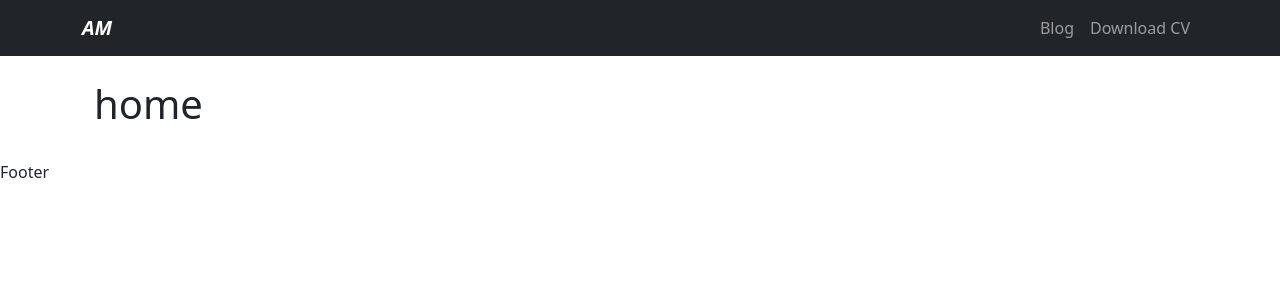
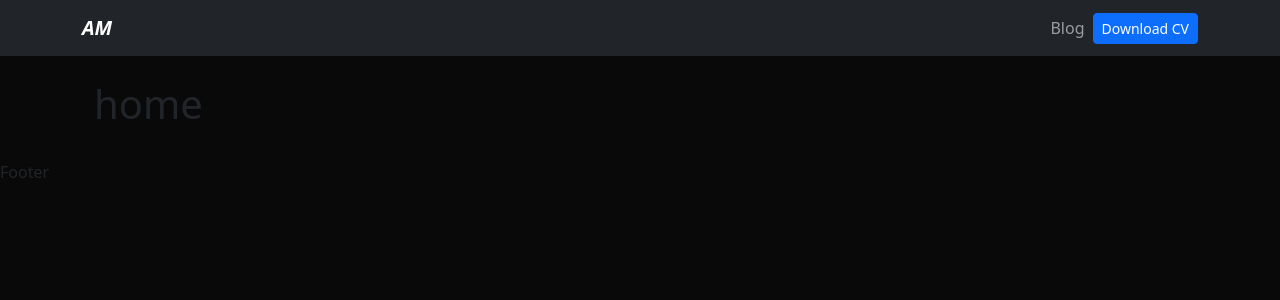
Before and after one commit to adrs1166ma/Portfolio, a Django app: page / in a window 1280 px wide. Shown: the top 300 px of the page. Run offline with Django 5.2, Linux system fonts and the light colour scheme; data that the repository does not hold is empty; parts of the project's set-up code (start-up, migrations or seed data) failed here and were passed over.

Commit message:
se creo carpeta de static donde se coloco el main.css y se colocara archivos estaticos

```diff
--- /dev/null
+++ b/portfolio/static/main.css
@@ -0,0 +1,3 @@
+body {
+    background: #090909;
+}
--- a/portfolio/templates/layout.html
+++ b/portfolio/templates/layout.html
@@ -1,3 +1,5 @@
+{% load static %}
+
 <!DOCTYPE html>
 <html lang="en">
 <head>
@@ -5,6 +7,7 @@
     <meta name="viewport" content="width=device-width, initial-scale=1.0">
     <title>Django Portfolio</title>
     <link href="https://cdn.jsdelivr.net/npm/bootstrap@5.3.3/dist/css/bootstrap.min.css" rel="stylesheet" integrity="sha384-QWTKZyjpPEjISv5WaRU9OFeRpok6YctnYmDr5pNlyT2bRjXh0JMhjY6hW+ALEwIH" crossorigin="anonymous">
+    <link rel="stylesheet" href="{% static 'main.css' %}">
 
 </head>
 <body>
--- a/portfolio/templates/partials/navbar.html
+++ b/portfolio/templates/partials/navbar.html
@@ -10,8 +10,8 @@
           <li class="nav-item">
             <a class="nav-link" href="{% url 'blog:posts' %}">Blog</a>
           </li>
-          <li class="nav-item">
-            <a class="nav-link" href="#">Download CV</a>
+          <li class="nav-item d-flex align-items-center">
+            <a class="btn btn-primary btn-sm" href="#">Download CV</a>
           </li>
 
         </ul>
```
